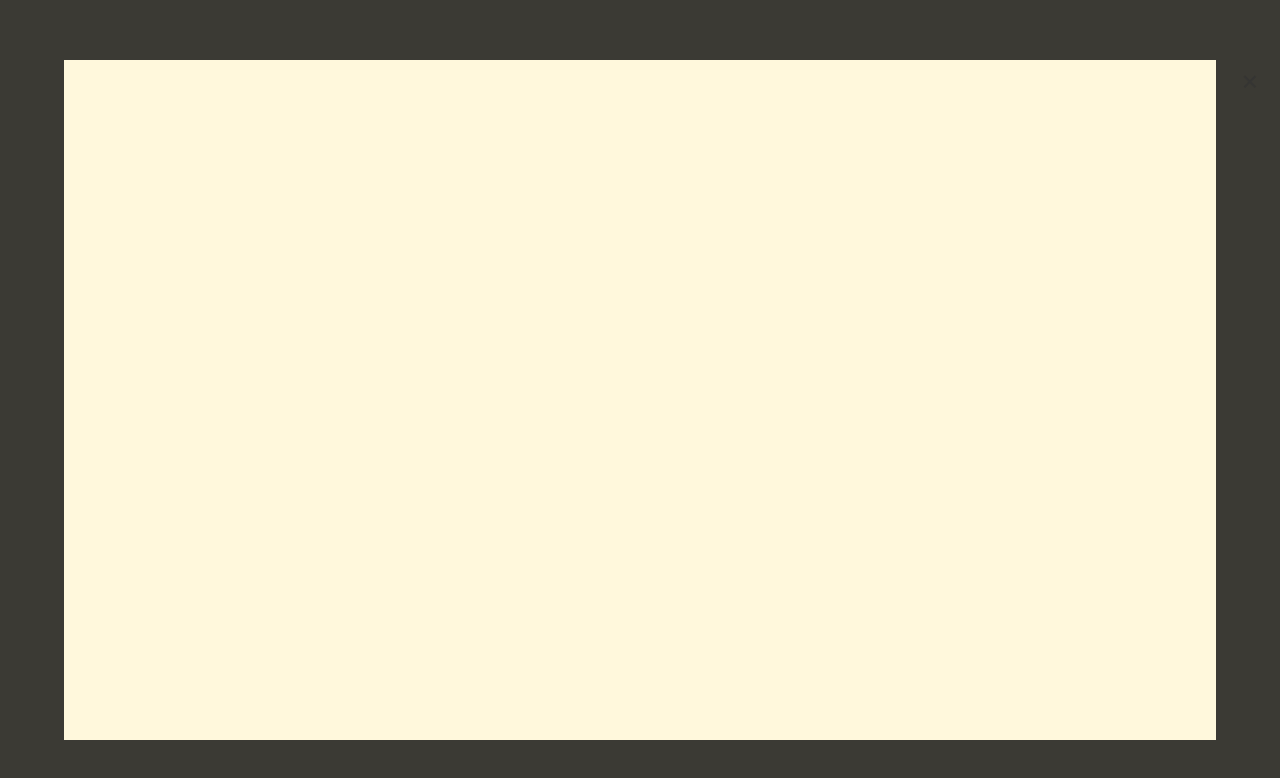
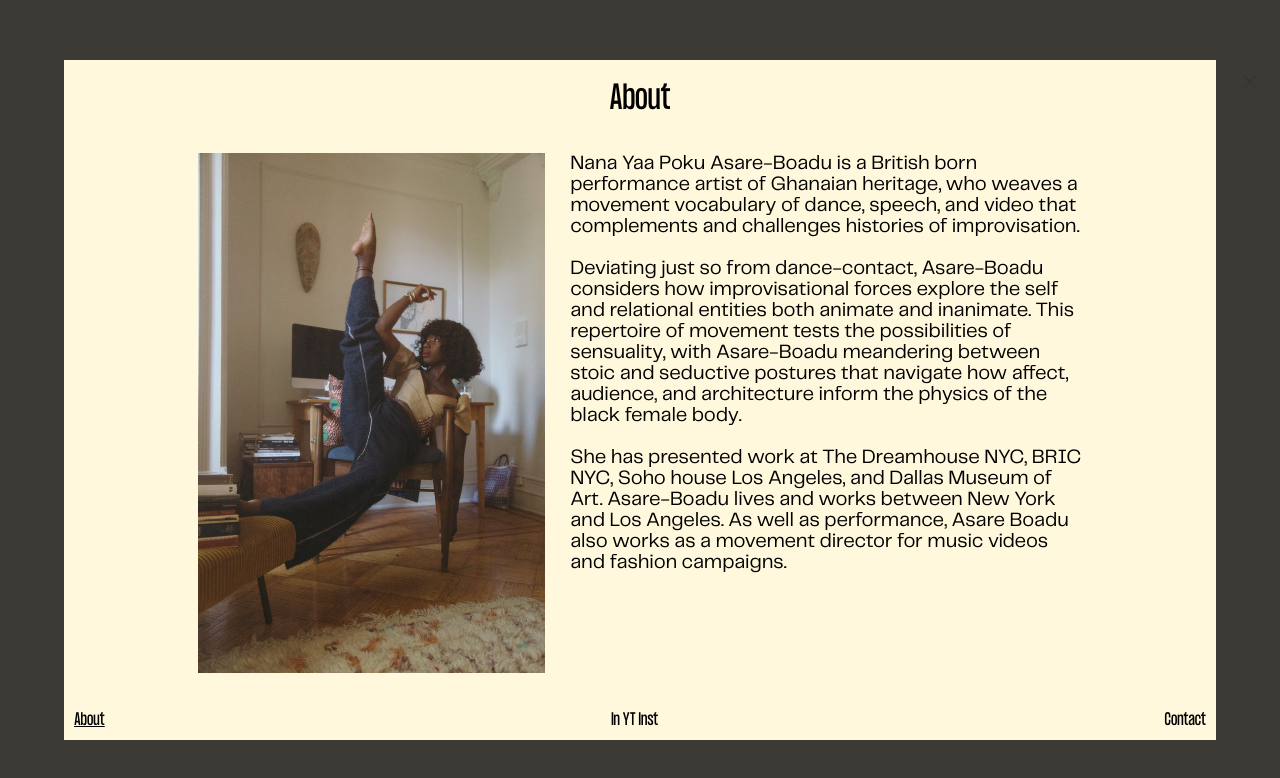
Before and after one commit to tareknagy/nana-website, a plain HTML site: page index.html in a window 1280 px wide. Both pictures are taken after a click on the link "NANA YAA ASARE BOADU". Drawn offline with nearby package versions, Linux system fonts and the light colour scheme.

Commit message:
template for about and contact pages

```diff
--- a/css/style.css
+++ b/css/style.css
@@ -134,7 +134,7 @@ img {
     opacity: 1;
 }
 
-#about-box {
+#popup-box-about {
     display: flex;
     margin: auto;
     justify-content: space-around;
@@ -143,3 +143,55 @@ img {
     height: 85vh;
     background-color: cornsilk;
 }
+
+#popup-box-contact {
+    display: flex;
+    margin: auto;
+    justify-content: space-around;
+    align-items: center;
+    width: 90vw;
+    height: 85vh;
+    background-color: cornsilk;
+}
+
+#popup-about {
+    width: 100%;
+    height: 100%;
+    display: flex;
+    flex-direction: column;
+    justify-content: space-between;
+}
+
+.popup-heading {
+    width: 100%;
+    margin-top: 20px;
+    text-align: center;
+    font-size: 4vh;
+}
+
+.popup-content {
+ display: flex;
+ justify-content: center;
+ margin: 10px 0 10px 0;
+}
+
+#about-photo {
+    max-width: 40vw;
+    max-height: 65vh;
+}
+
+.popup-copy {
+    max-width: 40vw;
+    margin-left: 2vw;
+    font-size: 2.5vmin;
+    font-family: 'Telegraf';
+}
+
+.popup-links {
+    display: flex;
+    justify-content: space-between;
+    align-items: flex-end;
+    margin: 0px 10px 10px 10px;
+    text-align: center;
+    font-size: 2vh;
+}
--- a/index.html
+++ b/index.html
@@ -17,7 +17,7 @@
 </head>
 <body>
     <div id="nav-box">
-        <a href="#about-box" id="title-text" class="about-link">NANA YAA ASARE BOADU</a>
+        <a href="#popup-box-about" id="title-text" class="about-link">NANA YAA ASARE BOADU</a>
     </div>
     <div id="content">
         <div class="container">
@@ -42,6 +42,40 @@
             </div>
         </div>
     </div>
-    <div id="about-box" class="about-popup mfp-hide"></div>
+    <div id="popup-box-about" class="about-popup mfp-hide">
+        <div id="popup-about">
+            <div class="popup-heading">About</div>
+            <div class="popup-content">
+                <span class="popup-img">
+                    <img id="about-photo" src="images/profile1.jpg" alt="">
+                </span>
+                <span class="popup-copy">
+                    Nana Yaa Poku Asare-Boadu is a British born performance artist of Ghanaian heritage, who weaves a movement vocabulary of dance, speech, and video that complements and challenges histories of improvisation.  <br><br>
+                    Deviating just so from dance-contact, Asare-Boadu considers how improvisational forces explore the self and relational entities both animate and inanimate. This repertoire of movement tests the possibilities of sensuality, with Asare-Boadu meandering between stoic and seductive postures that navigate how affect, audience, and architecture inform the physics of the black female body. <br><br>
+                    She has presented work at The Dreamhouse NYC, BRIC NYC, Soho house Los Angeles, and Dallas Museum of Art. Asare-Boadu lives and works between New York and Los Angeles. As well as performance, Asare Boadu also works as a movement director for music videos and fashion campaigns.
+                </span>
+            </div>
+            <div class="popup-links">
+                <span><a href="#popup-box-about" class="about-link"><u>About</u></a></span>
+                <span>In YT Inst</span>
+                <span><a href="#popup-box-contact" class="contact-link">Contact</a></span>
+            </div>
+        </div>
+    </div>
+    <div id="popup-box-contact" class="about-popup mfp-hide">
+        <div id="popup-about"> <!--- Will need to make this a class --->
+            <div class="popup-heading">Contact</div>
+            <div class="popup-content">
+                <span class="popup-copy">
+                    Pah Pah
+                </span>
+            </div>
+            <div class="popup-links">
+                <span><a href="#popup-box-about" class="about-link"><u>About</u></a></span>
+                <span>In YT Inst</span>
+                <span><a href="#popup-box-contact" class="contact-link"><u>Contact</u></a></span>
+            </div>
+        </div>
+    </div>
 </body>
 </html>
--- a/js/main.js
+++ b/js/main.js
@@ -52,4 +52,10 @@ $(document).ready(function() {
         disableOn: 700,
         removalDelay: 900
       });
+
+    $('.contact-link').magnificPopup({
+    type:'inline',
+    midClick: true,
+    removalDelay: 900
+    });
 });
```
Also changed, not shown: images/profile1.jpg (added).
